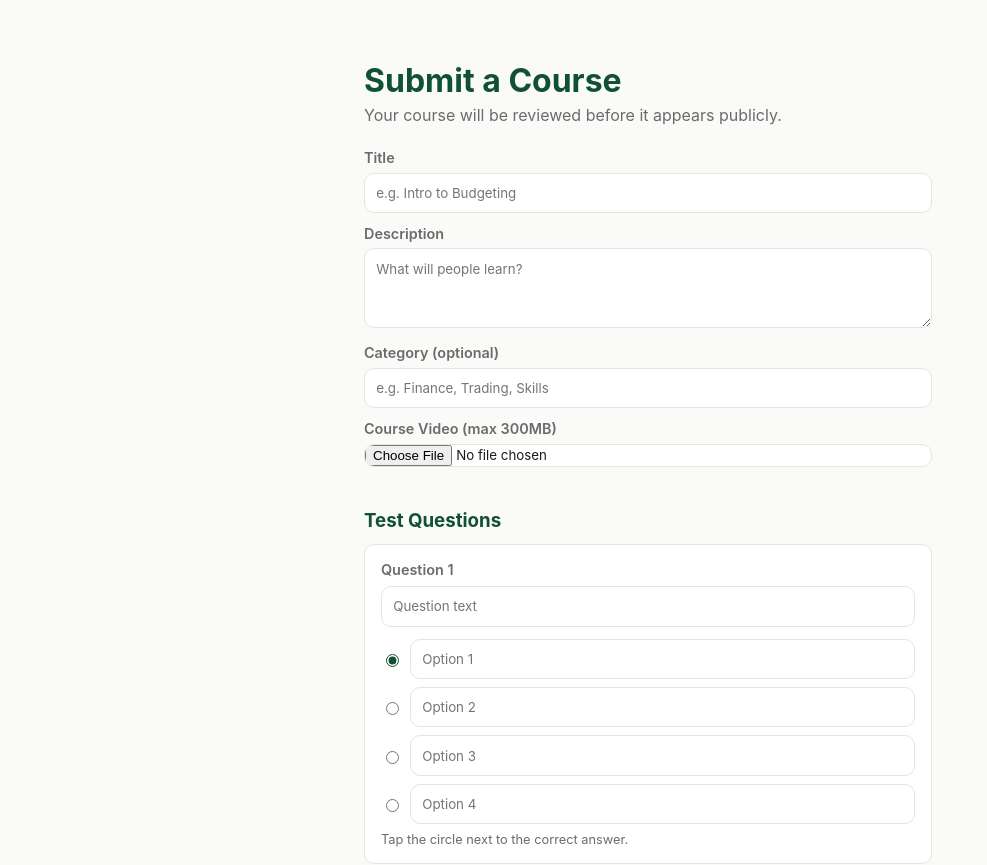
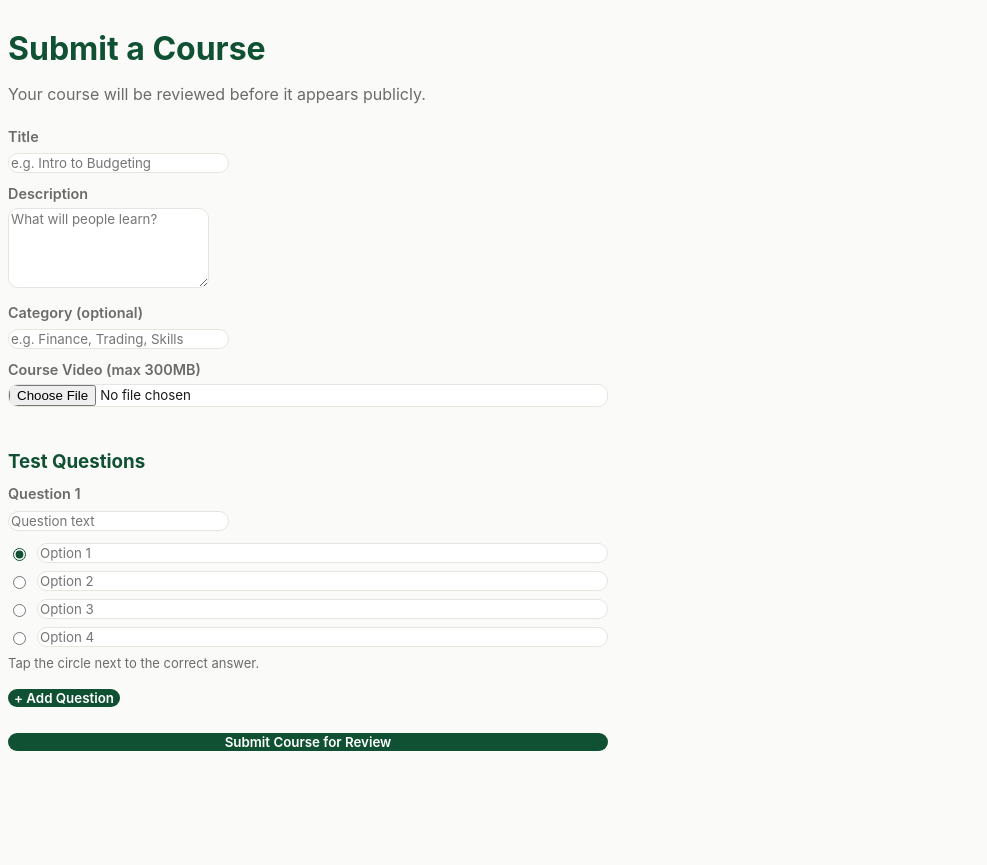
Before and after one commit to Frankenstein256/pavia-v2, a Next.js app: page /learn/submit in a window 1280 px wide. Shown: the top 865 px of the page, without its empty margins (0-987 px from the left). After the commit the page ends 823 px from the top, so only its background shows below. Built offline with nearby package versions, Linux system fonts and the light colour scheme; no server answers.

Commit message:
Update page.js

```diff
--- a/app/learn/submit/page.js
+++ b/app/learn/submit/page.js
@@ -19,7 +19,7 @@ export default function SubmitCoursePage() {
   const [submitting, setSubmitting] = useState(false);
   const [statusText, setStatusText] = useState('');
 
-  const inputStyle = { width: '100%', padding: '0.7rem', marginBottom: '0.75rem' };
+  const inputStyle = { marginBottom: '0.75rem' };
   const labelStyle = { display: 'block', marginBottom: '0.4rem', fontSize: '0.9rem', color: 'var(--color-text-muted)', fontWeight: 600 };
 
   function updateQuestion(i, field, value) {
@@ -87,9 +87,9 @@ export default function SubmitCoursePage() {
   }
 
   return (
-    <div style={{ maxWidth: 600, margin: '0 auto', padding: '2rem 1rem' }}>
-      <h1 style={{ color: 'var(--color-primary)', marginBottom: '0.3rem' }}>Submit a Course</h1>
-      <p style={{ color: 'var(--color-text-muted)', marginTop: 0, marginBottom: '1.5rem' }}>
+    <main className="page-container" style={{ maxWidth: 600 }}>
+      <h1 style={{ color: 'var(--color-primary)', marginBottom: 6 }}>Submit a Course</h1>
+      <p style={{ color: 'var(--color-text-muted)', marginBottom: 24 }}>
         Your course will be reviewed before it appears publicly.
       </p>
       <form onSubmit={handleSubmit}>
@@ -107,25 +107,19 @@ export default function SubmitCoursePage() {
           type="file"
           accept="video/mp4,video/quicktime,video/webm,video/x-matroska"
           onChange={e => setVideoFile(e.target.files[0])}
-          style={{ width: '100%', marginBottom: '1.5rem' }}
+          style={{ width: '100%', marginBottom: 24 }}
         />
 
-        <h3 style={{ color: 'var(--color-primary)', marginBottom: '0.75rem' }}>Test Questions</h3>
+        <h3 style={{ color: 'var(--color-primary)', marginBottom: 12 }}>Test Questions</h3>
         {questions.map((q, i) => (
-          <div key={i} style={{
-            background: 'var(--color-surface)',
-            border: '1px solid var(--color-border)',
-            borderRadius: 'var(--radius)',
-            padding: '1rem',
-            marginBottom: '1rem',
-          }}>
-            <div style={{ display: 'flex', justifyContent: 'space-between', alignItems: 'center', marginBottom: '0.5rem' }}>
+          <div key={i} className="card" style={{ marginBottom: 16 }}>
+            <div style={{ display: 'flex', justifyContent: 'space-between', alignItems: 'center', marginBottom: 8 }}>
               <label style={{ ...labelStyle, marginBottom: 0 }}>Question {i + 1}</label>
               {questions.length > 1 && (
                 <button
                   type="button"
                   onClick={() => removeQuestion(i)}
-                  style={{ background: 'transparent', color: '#B3261E', fontWeight: 500, fontSize: '0.85rem', padding: '0.2rem 0.5rem' }}
+                  style={{ background: 'transparent', color: 'var(--color-danger)', fontWeight: 500, fontSize: 13, padding: '2px 8px' }}
                 >
                   Remove
                 </button>
@@ -138,23 +132,23 @@ export default function SubmitCoursePage() {
               style={inputStyle}
             />
             {q.options.map((opt, oi) => (
-              <div key={oi} style={{ display: 'flex', alignItems: 'center', marginBottom: '0.5rem', gap: '0.5rem' }}>
+              <div key={oi} style={{ display: 'flex', alignItems: 'center', marginBottom: 8, gap: 8 }}>
                 <input
                   type="radio"
                   name={`correct-${i}`}
                   checked={q.correctIndex === oi}
                   onChange={() => updateQuestion(i, 'correctIndex', oi)}
-                  style={{ accentColor: 'var(--color-primary)' }}
+                  style={{ accentColor: 'var(--color-primary)', width: 'auto' }}
                 />
                 <input
                   placeholder={`Option ${oi + 1}`}
                   value={opt}
                   onChange={e => updateOption(i, oi, e.target.value)}
-                  style={{ ...inputStyle, flex: 1, marginBottom: 0 }}
+                  style={{ flex: 1, marginBottom: 0 }}
                 />
               </div>
             ))}
-            <p style={{ fontSize: '0.8rem', color: 'var(--color-text-muted)', margin: '0.5rem 0 0 0' }}>
+            <p style={{ fontSize: 13, color: 'var(--color-text-muted)', margin: '6px 0 0 0' }}>
               Tap the circle next to the correct answer.
             </p>
           </div>
@@ -162,22 +156,23 @@ export default function SubmitCoursePage() {
         <button
           type="button"
           onClick={addQuestion}
-          style={{ background: 'var(--color-surface)', color: 'var(--color-primary)', border: '1px solid var(--color-primary)', padding: '0.6rem 1rem', marginBottom: '1.5rem' }}
+          className="btn-secondary"
+          style={{ marginBottom: 24 }}
         >
           + Add Question
         </button>
 
-        {error && <p style={{ color: '#B3261E', fontSize: '0.9rem' }}>{error}</p>}
+        {error && <p style={{ color: 'var(--color-danger)', fontSize: 14 }}>{error}</p>}
         {submitting && (
-          <p style={{ color: 'var(--color-text-muted)', fontSize: '0.9rem' }}>
+          <p style={{ color: 'var(--color-text-muted)', fontSize: 14 }}>
             {statusText} {uploadProgress > 0 && videoFile ? `(${uploadProgress}%)` : ''}
           </p>
         )}
 
-        <button type="submit" disabled={submitting} style={{ width: '100%', padding: '0.85rem', fontSize: '1rem' }}>
+        <button type="submit" disabled={submitting} style={{ width: '100%' }}>
           {submitting ? 'Submitting...' : 'Submit Course for Review'}
         </button>
       </form>
-    </div>
+    </main>
   );
-          }
+  }
```
